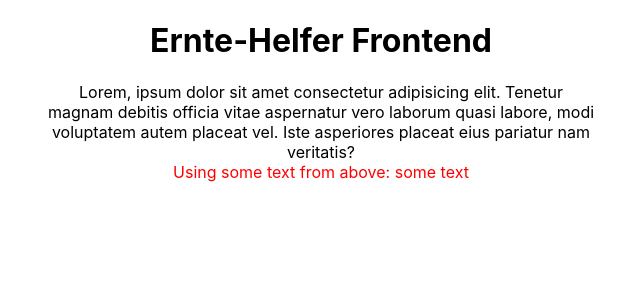
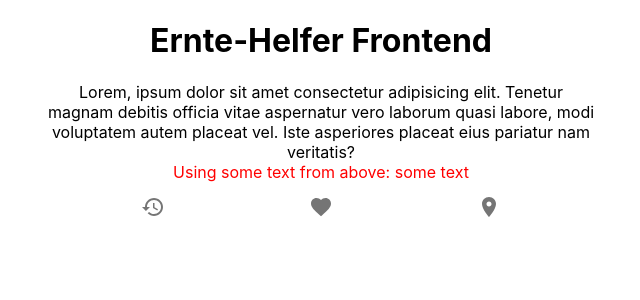
Before and after one commit to ernte-challenge/frontend, a React (Create React App) app: page / in a window 1280 px wide. Shown: the top 300 px of the page, without its empty margins (319-959 px from the left). Built offline with nearby package versions, Linux system fonts and the light colour scheme.

Commit message:
add navigation bar

```diff
--- a/src/App.css
+++ b/src/App.css
@@ -1,5 +1,7 @@
 .App {
   text-align: center;
+  width: 100vw;
+  height: 100vh;
 }
 
 .App-link {
--- a/src/App.tsx
+++ b/src/App.tsx
@@ -1,8 +1,8 @@
 import React from 'react';
-import logo from './logo.svg';
 import './App.css';
 import Container from '@material-ui/core/Container';
-import SomeExampleComponent from './components/example-component/SomeExampleComponent';
+import SomeExampleComponent from './components/SomeExampleComponent/SomeExampleComponent';
+import NavigationBar from './components/NavigationBar/NavigationBar';
 
 function App() {
   return (
@@ -14,6 +14,7 @@ function App() {
         </div>
         <SomeExampleComponent/>
       </Container>
+      <NavigationBar/>
     </div>
   );
 }
--- /dev/null
+++ b/src/components/NavigationBar/BottomNavigation.css
@@ -0,0 +1,3 @@
+.BottomNavigation {
+    width: 100%;
+}
--- /dev/null
+++ b/src/components/NavigationBar/NavigationBar.tsx
@@ -0,0 +1,26 @@
+import BottomNavigation from "@material-ui/core/BottomNavigation";
+import BottomNavigationAction from "@material-ui/core/BottomNavigationAction";
+import RestoreIcon from "@material-ui/icons/Restore";
+import FavoriteIcon from "@material-ui/icons/Favorite";
+import LocationOnIcon from "@material-ui/icons/LocationOn";
+import React from "react";
+
+const NavigationBar = () => {
+  const [value, setValue] = React.useState('recents');
+
+  const handleChange = (event: React.ChangeEvent<{}>, newValue: string) => {
+    setValue(newValue);
+  };
+
+  console.log(value);
+
+  return (
+    <BottomNavigation value={value} onChange={handleChange} className="BottomNavigation">
+      <BottomNavigationAction label="Recents" icon={<RestoreIcon/>}/>
+      <BottomNavigationAction label="Favorites" icon={<FavoriteIcon/>}/>
+      <BottomNavigationAction label="Nearby" icon={<LocationOnIcon/>}/>
+    </BottomNavigation>
+  )
+};
+
+export default NavigationBar;
```
Also changed, not shown: src/components/SomeExampleComponent/SomeExampleComponent.css (renamed from src/components/example-component/SomeExampleComponent.css), src/components/SomeExampleComponent/SomeExampleComponent.tsx (renamed from src/components/example-component/SomeExampleComponent.tsx), src/logo.svg (deleted).
